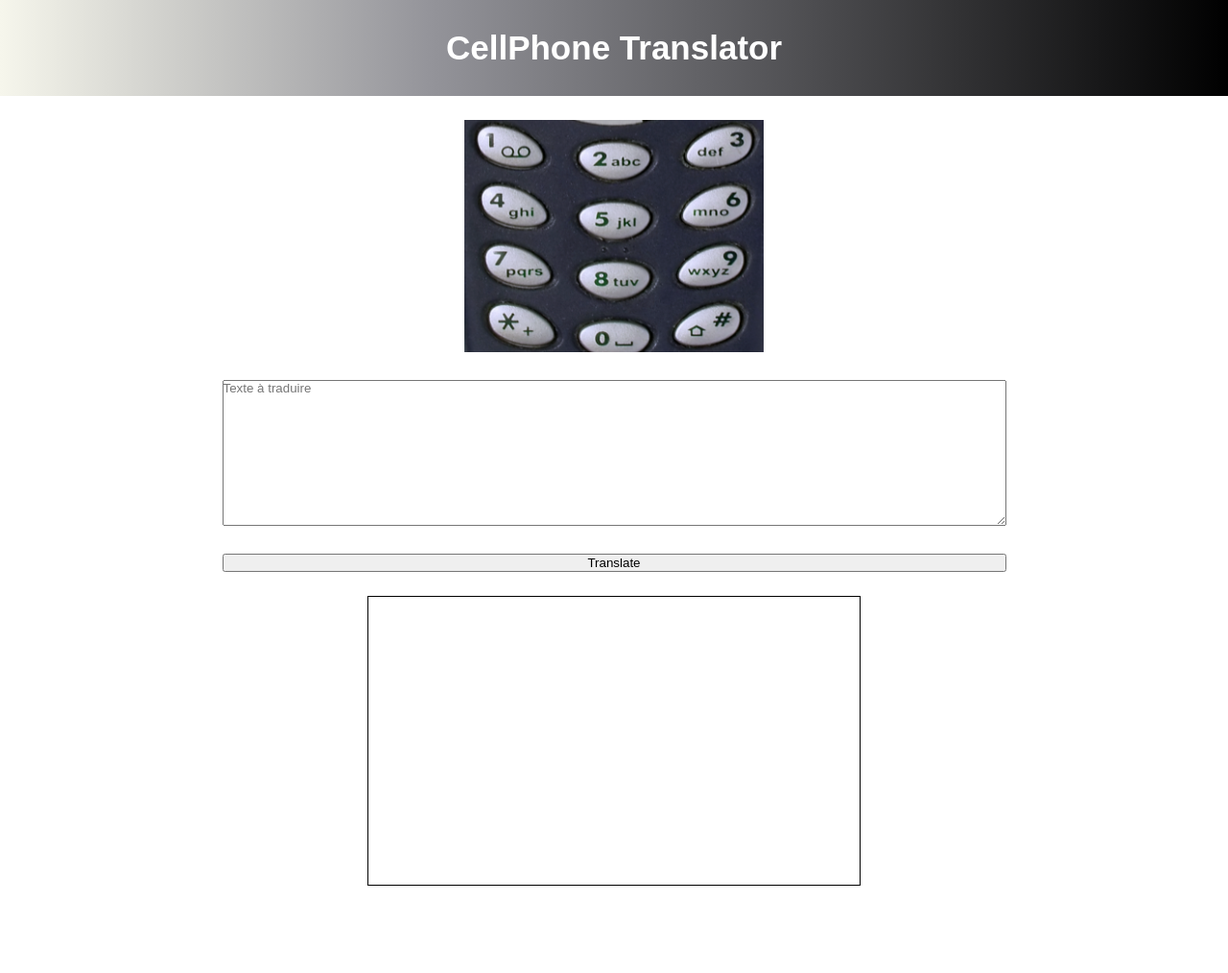
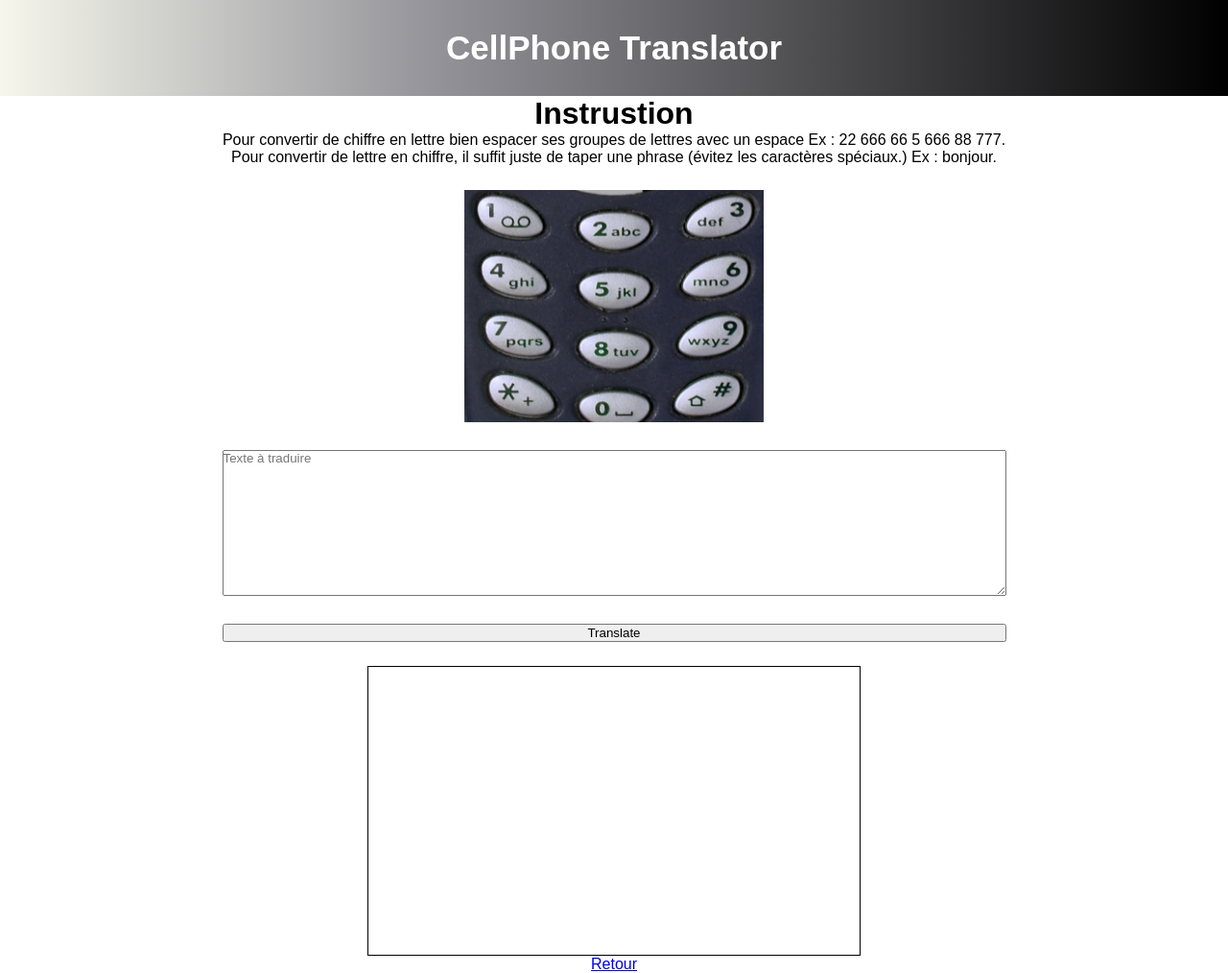
Before and after one commit to maximepqt/Translator, a plain HTML site: page CellPhone.html in a window 1280 px wide. Shown: the whole page at 96% size. Before the commit the page ends 923 px from the top, so only its background shows below. Drawn offline with Linux system fonts and the light colour scheme.

Commit message:
Add instruction for user

```diff
--- a/CellPhone.html
+++ b/CellPhone.html
@@ -17,6 +17,9 @@
     </header>
 
     <div class="main">
+        <h1>Instrustion</h1>
+        <p>Pour convertir de chiffre en lettre bien espacer ses groupes de lettres avec un espace Ex : 22 666 66 5 666 88 777.</p>
+        <p>Pour convertir de lettre en chiffre, il suffit juste de taper une phrase (évitez les caractères spéciaux.) Ex : bonjour.</p>
          <div class="image">
             <img src="images/CellphoneImage.PNG" alt="">
         </div>
@@ -30,6 +33,7 @@
         <div class="resulTtranslate">
             <p id="translation"></p>
         </div>
+        <a href="index.html">Retour</a>
     </div>
 
 </body>
```
